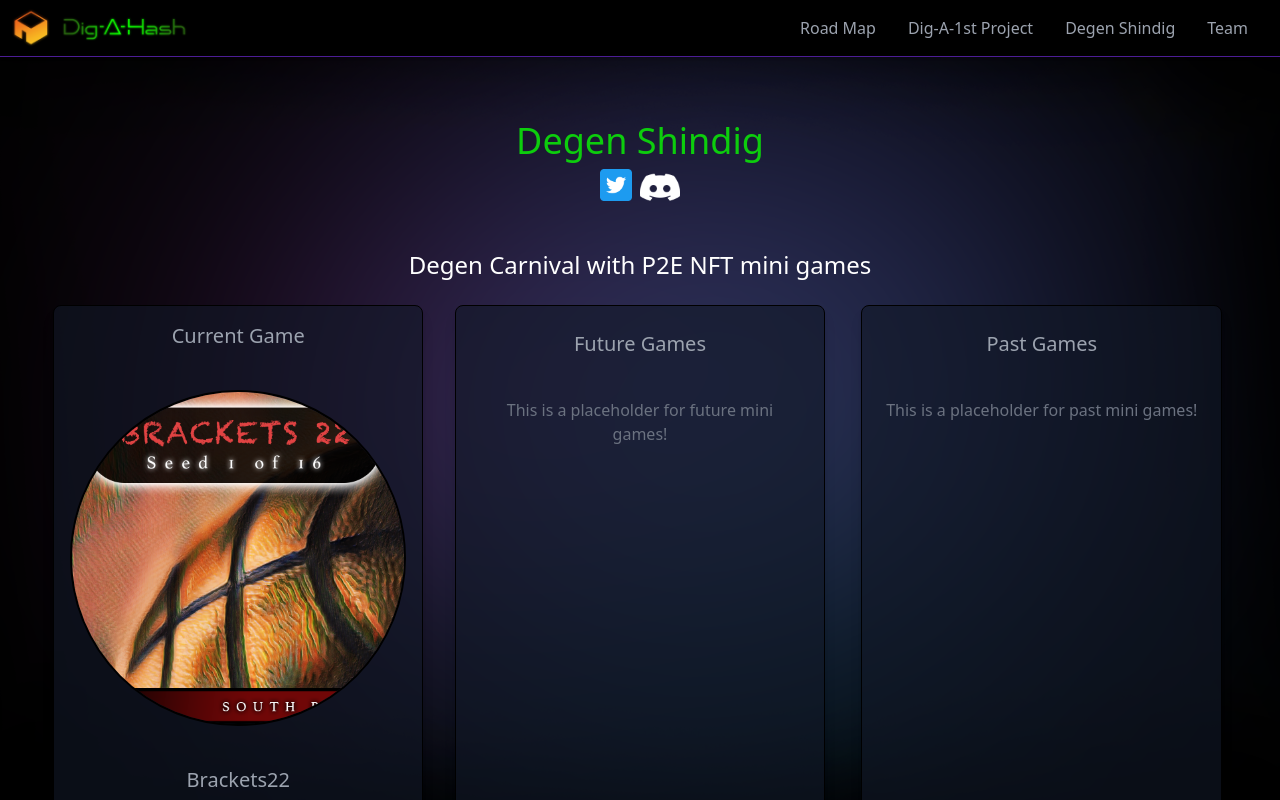
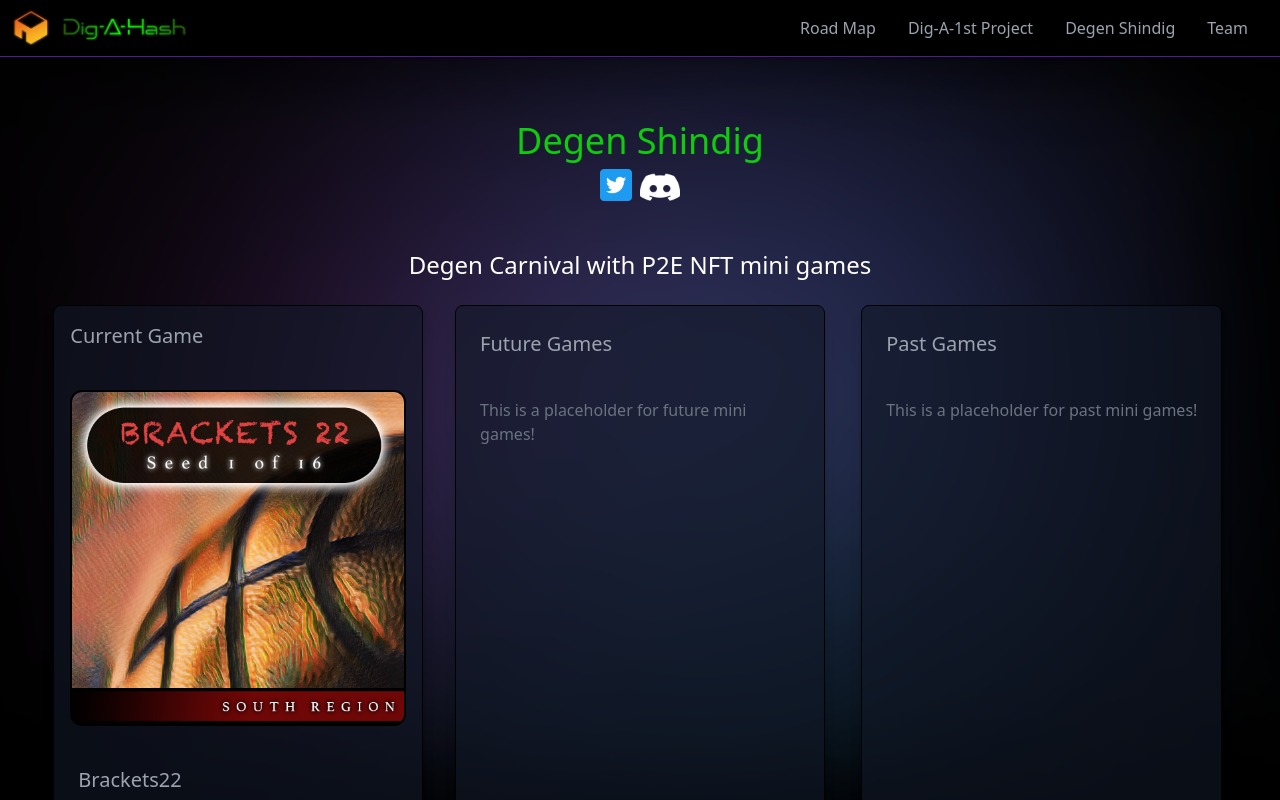
Before and after one commit to KidSysco/dig-a-hash-web, a Vue app: page /degenshindig in a window 1280 px wide. Shown: the top 800 px of the page. Built offline with nearby package versions, Linux system fonts and the light colour scheme.

Commit message:
styling changes

```diff
--- a/src/views/DegenShindig.vue
+++ b/src/views/DegenShindig.vue
@@ -44,21 +44,21 @@
           "
         >
           <div class="p-4">
-            <h5 class="text-gray-400 text-xl font-medium mb-10 text-center">
+            <h5 class="text-gray-400 text-xl font-medium mb-10">
               Current Game
             </h5>
             <img
-              class="rounded-full border-2 border-black"
+              class="rounded-xl border-2 border-black"
               src="../../public/brackets-logo.png"
               alt=""
             />
           </div>
 
           <div class="p-6">
-            <h5 class="text-gray-400 text-xl font-medium mb-2 text-center">
+            <h5 class="text-gray-400 text-xl font-medium mb-2">
               Brackets22
             </h5>
-            <p class="text-gray-500 text-base mb-4 text-center">
+            <p class="text-gray-500 text-base mb-4">
             256 seeded NFTs for a chance at the college basketball national championship and a winners take all jackpot in March 2022.
             If your region and seed wins the national championship, you win the pot.
             The more they trade the bigger the payout becomes!
@@ -102,10 +102,10 @@
           </div> -->
 
           <div class="p-6">
-            <h5 class="text-gray-400 text-xl font-medium mb-10 text-center">
+            <h5 class="text-gray-400 text-xl font-medium mb-10">
               Future Games
             </h5>
-            <p class="text-gray-500 text-base mb-4 text-center">
+            <p class="text-gray-500 text-base mb-4">
             This is a placeholder for future mini games!
             </p>
           </div>
@@ -131,10 +131,10 @@
           </div> -->
 
           <div class="p-6">
-            <h5 class="text-gray-400 text-xl font-medium mb-10  text-center">
+            <h5 class="text-gray-400 text-xl font-medium mb-10">
               Past Games
             </h5>
-            <p class="text-gray-500 text-base mb-4 text-center">
+            <p class="text-gray-500 text-base mb-4">
                 This is a placeholder for past mini games!
             </p>
           </div>
```
